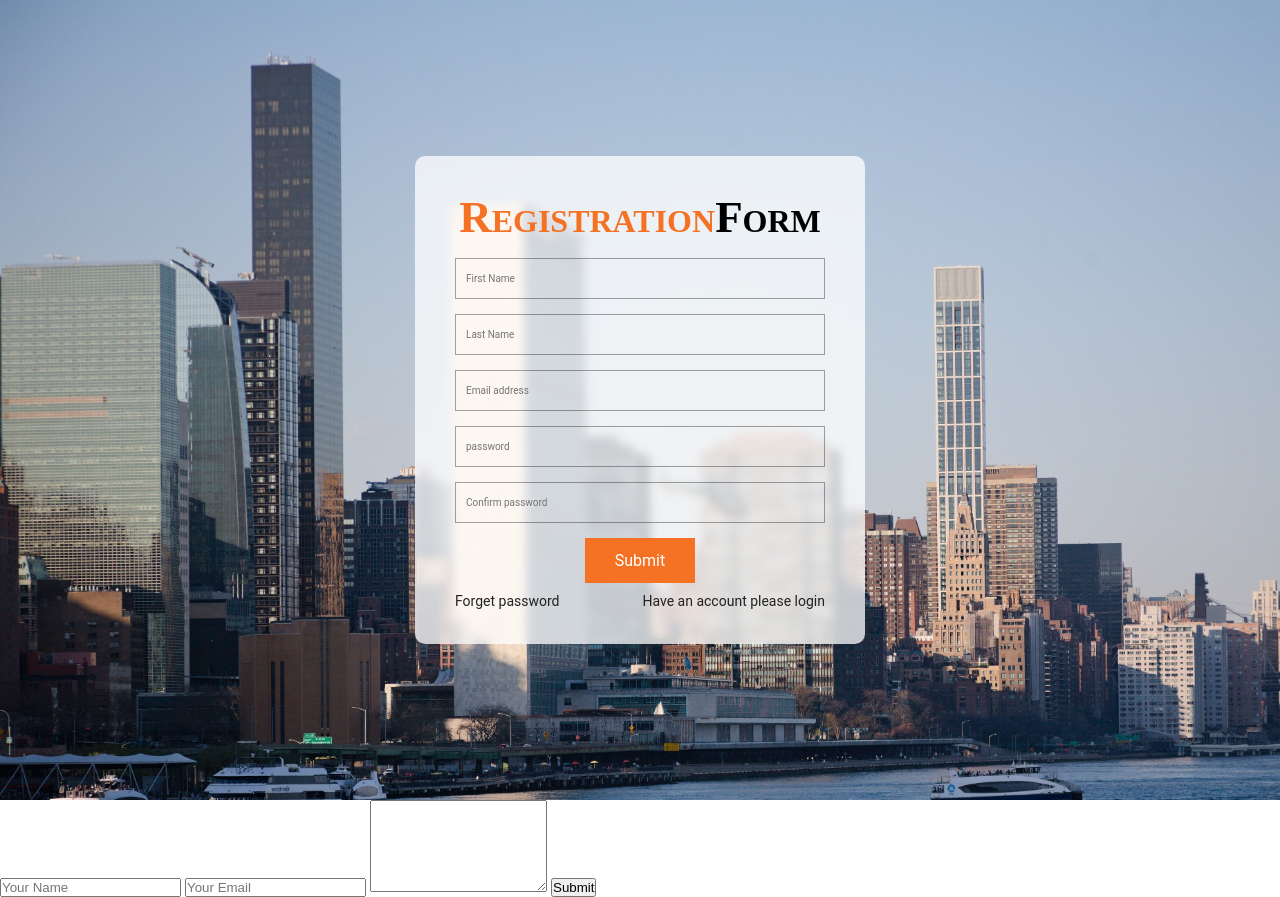
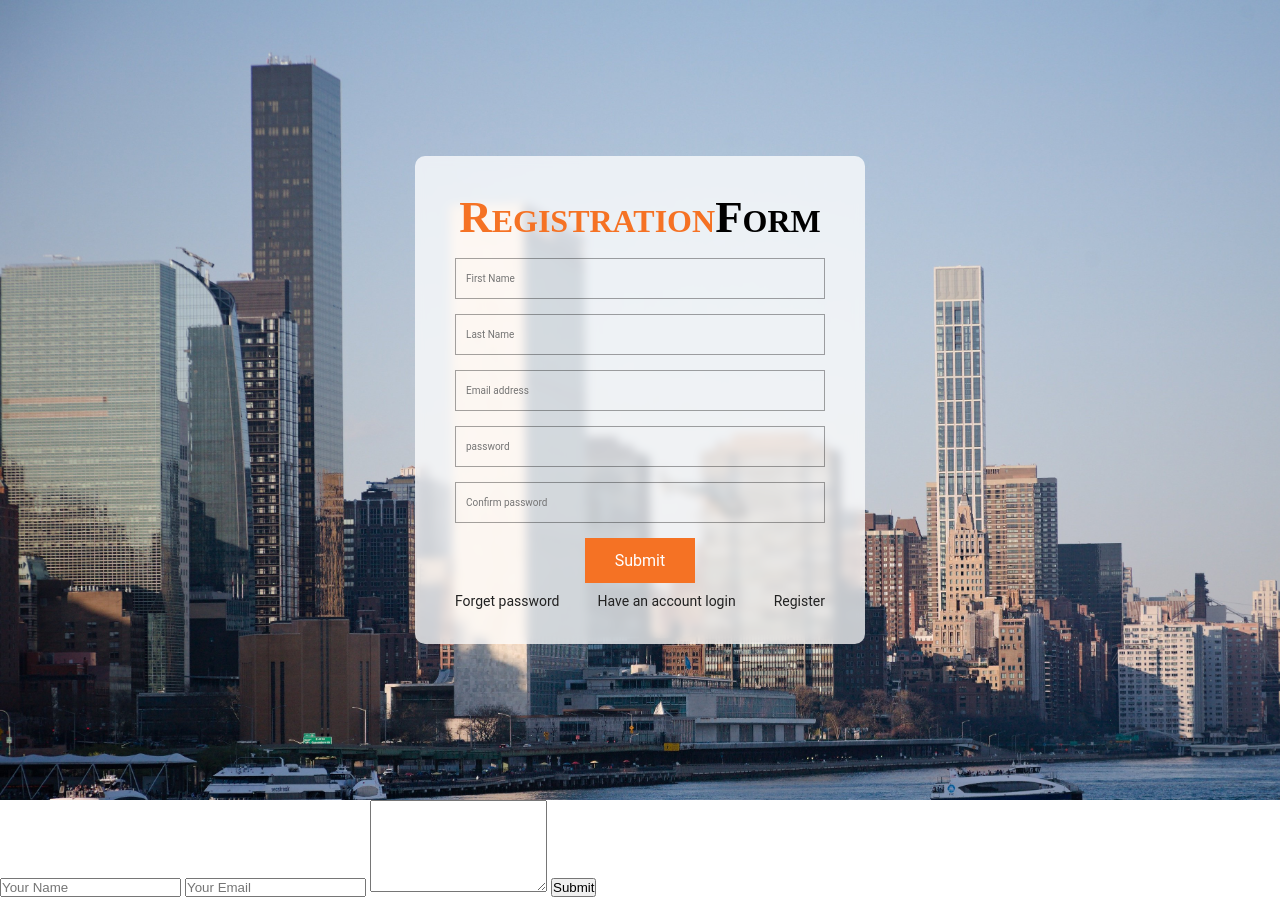
Before and after one commit to Jonzdee/Form-Registration, a plain HTML site: page index.html in a window 1280 px wide. Drawn offline with Linux system fonts and the light colour scheme.

Commit message:
Update index.html

```diff
--- a/index.html
+++ b/index.html
@@ -34,7 +34,8 @@
                 </div>
                 <div class="account-have">
                     <a href="forgetpass.html">Forget password </a>
-                    <a href="login.html">Have an account please login </a>
+                    <a href="login.html">Have an account login </a>
+                    <a href="index.html">Register</a>
                 </div>
 
             </form>
```
